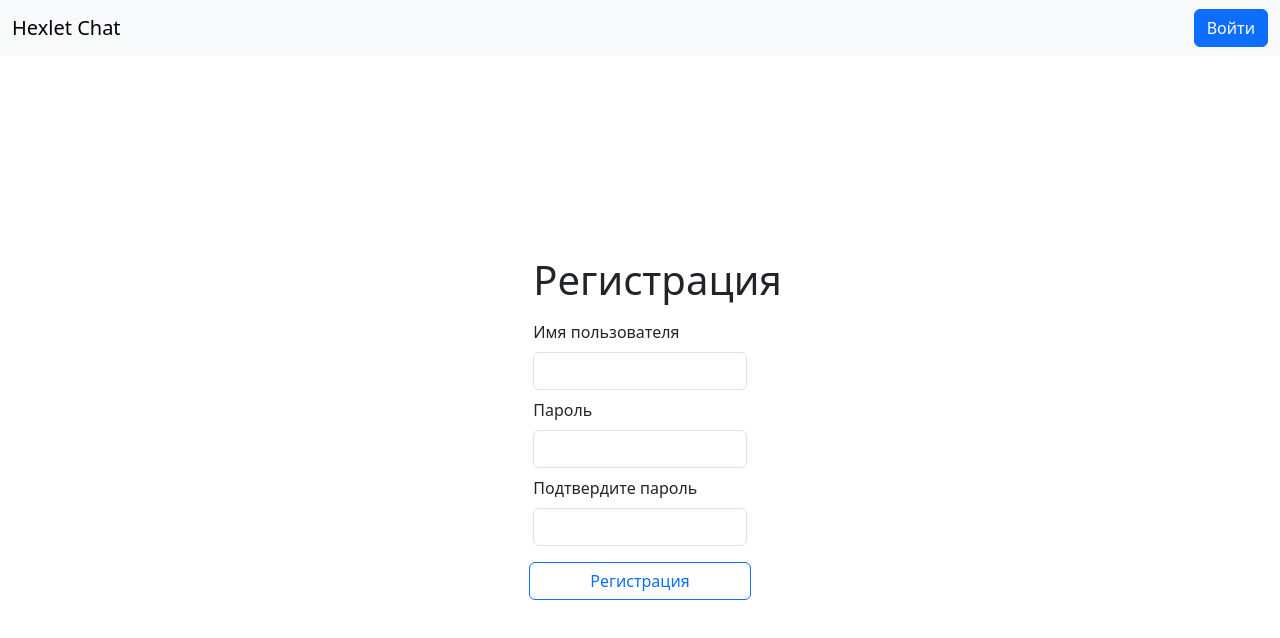
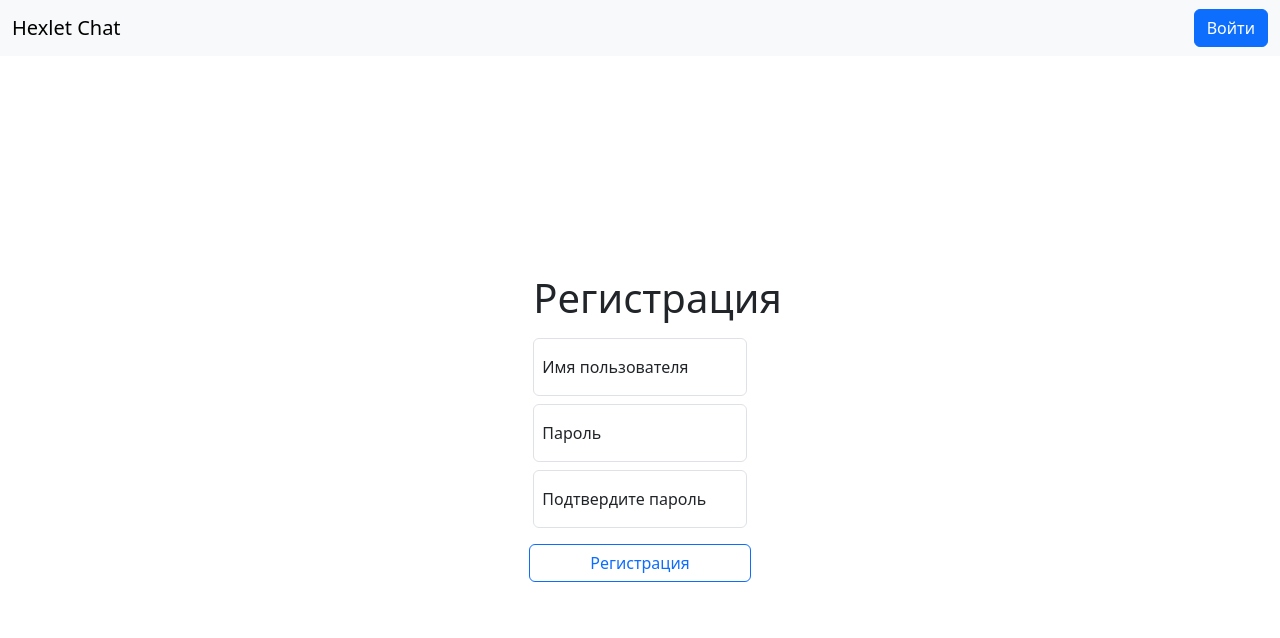
Before and after one commit to botirk/frontend-project-lvl4, a React (Create React App) app in the folder frontend/: page /signup in a window 1280 px wide. Shown: the top 638 px of the page. Built offline with nearby package versions, Linux system fonts and the light colour scheme; what leo-profanity would draw is missing.

Commit message:
changed layout for tests

```diff
--- a/frontend/src/pages/login.jsx
+++ b/frontend/src/pages/login.jsx
@@ -49,10 +49,7 @@ const LoginInner = () => {
       <h1 className="text-center mt-4">
         {i18n.t('login')}
       </h1>
-      <div className="form-group">
-        <label className="form-label" htmlFor="username">
-          {i18n.t('yourNick')}
-        </label>
+      <div className="form-floating">
         <input
           autoComplete="off"
           disabled={formik.isSubmitting}
@@ -60,15 +57,16 @@ const LoginInner = () => {
           onBlur={formik.handleBlur}
           name="username"
           type="text"
+          placeholder={i18n.t('yourNick')}
           className={classnames('form-control', { 'is-invalid': formik.touched.username && formik.errors.username })}
           value={formik.values.username}
         />
+        <label htmlFor="username">
+          {i18n.t('yourNick')}
+        </label>
         {formik.touched.username && formik.errors.username && <div className="invalid-feedback">{formik.errors.username}</div>}
       </div>
-      <div className="form-group">
-        <label className="form-label" htmlFor="password">
-          {i18n.t('password')}
-        </label>
+      <div className="form-floating">
         <input
           autoComplete="off"
           disabled={formik.isSubmitting}
@@ -76,9 +74,13 @@ const LoginInner = () => {
           onBlur={formik.handleBlur}
           name="password"
           type="password"
+          placeholder={i18n.t('password')}
           value={formik.values.password}
           className={classnames('form-control', { 'is-invalid': formik.touched.password && formik.errors.password })}
         />
+        <label htmlFor="password">
+          {i18n.t('password')}
+        </label>
         {formik.touched.password && formik.errors.password && <div className="invalid-feedback" role="alert">{formik.errors.password}</div>}
       </div>
       <button title={i18n.t('login')} disabled={formik.isSubmitting} type="submit" className="w-100 mb-3 btn btn-outline-primary">
--- a/frontend/src/pages/signup.jsx
+++ b/frontend/src/pages/signup.jsx
@@ -49,26 +49,24 @@ const SignupInner = () => {
       <h1 className="text-center mt-4">
         {i18next.t('registration')}
       </h1>
-      <div className="form-group">
-        <label className="form-label" htmlFor="username">
-          {i18next.t('newNick')}
-        </label>
+      <div className="form-floating">
         <input
           autoComplete="off"
           disabled={formik.isSubmitting}
           onChange={formik.handleChange}
           onBlur={formik.handleBlur}
           name="username"
+          placeholder={i18next.t('newNick')}
           type="text"
           className={classNames('form-control', { 'is-invalid': formik.touched.username && formik.errors.username })}
           value={formik.values.username}
         />
+        <label htmlFor="username">
+          {i18next.t('newNick')}
+        </label>
         {formik.touched.username && formik.errors.username && <div className="invalid-feedback">{formik.errors.username}</div>}
       </div>
-      <div className="form-group">
-        <label className="form-label" htmlFor="password1">
-          {i18next.t('createPassword')}
-        </label>
+      <div className="form-floating">
         <input
           autoComplete="off"
           disabled={formik.isSubmitting}
@@ -76,15 +74,16 @@ const SignupInner = () => {
           onBlur={formik.handleBlur}
           name="password1"
           type="password"
+          placeholder={i18next.t('createPassword')}
           value={formik.values.password1}
           className={classNames('form-control', { 'is-invalid': formik.touched.password1 && formik.errors.password1 })}
         />
+        <label htmlFor="password1">
+          {i18next.t('createPassword')}
+        </label>
         {formik.touched.password1 && formik.errors.password1 && <div className="invalid-feedback" role="alert">{formik.errors.password1}</div>}
       </div>
-      <div className="form-group">
-        <label className="form-label" htmlFor="password2">
-          {i18next.t('repeatPassword')}
-        </label>
+      <div className="form-floating">
         <input
           autoComplete="off"
           disabled={formik.isSubmitting}
@@ -92,9 +91,13 @@ const SignupInner = () => {
           onBlur={formik.handleBlur}
           name="password2"
           type="password"
+          placeholder={i18next.t('repeatPassword')}
           value={formik.values.password2}
           className={classNames('form-control', { 'is-invalid': formik.touched.password2 && formik.errors.password2 })}
         />
+        <label htmlFor="password2">
+          {i18next.t('repeatPassword')}
+        </label>
         {formik.touched.password2 && formik.errors.password2 && <div className="invalid-feedback" role="alert">{formik.errors.password2}</div>}
       </div>
       <button title={i18next.t('registration')} disabled={formik.isSubmitting} type="submit" className="w-100 my-3 btn btn-outline-primary">
```
